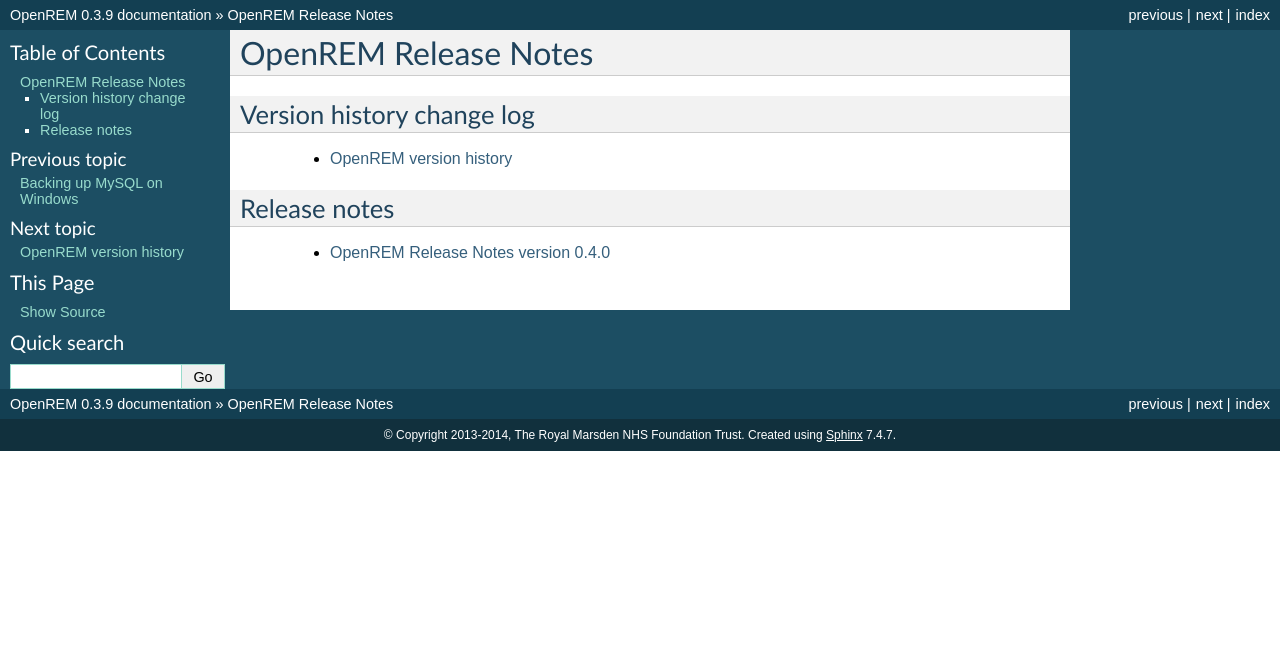
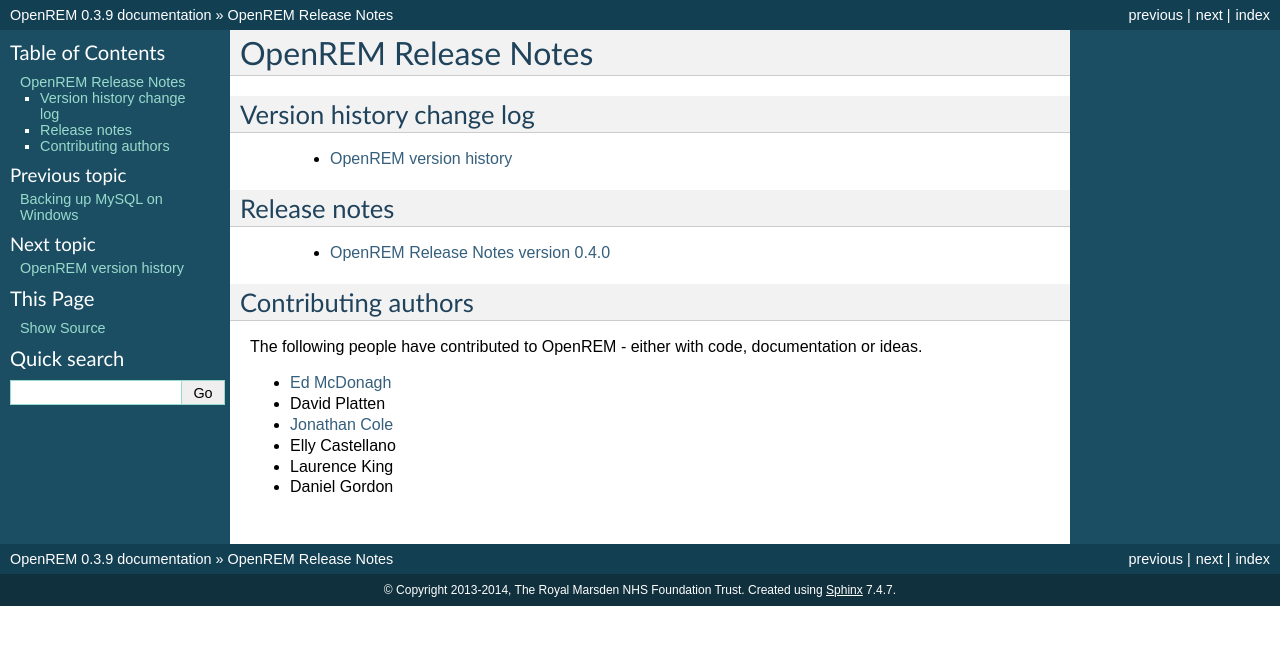
Before and after one commit to ckswilliams/modOpenREM, a Sphinx documentation site: the page built from docs/releasenotes.rst, in a window 1280 px wide. Shown: the top 645 px of the page. Built offline with Sphinx 7.4.7, drawn with Linux system fonts in a browser that asks for light colours.

Commit message:
Added contributing authors to the release notes doc. Refs #67.

```diff
--- a/docs/releasenotes.rst
+++ b/docs/releasenotes.rst
@@ -16,3 +16,15 @@
         :maxdepth: 1
 
         release-0.4.0
+
+Contributing authors
+====================
+
+The following people have contributed to OpenREM - either with code, documentation or ideas.
+
+* `Ed McDonagh <https://bitbucket.org/edmcdonagh>`_
+* David Platten
+* `Jonathan Cole <https://bitbucket.org/jacole>`_
+* Elly Castellano
+* Laurence King
+* Daniel Gordon
```
